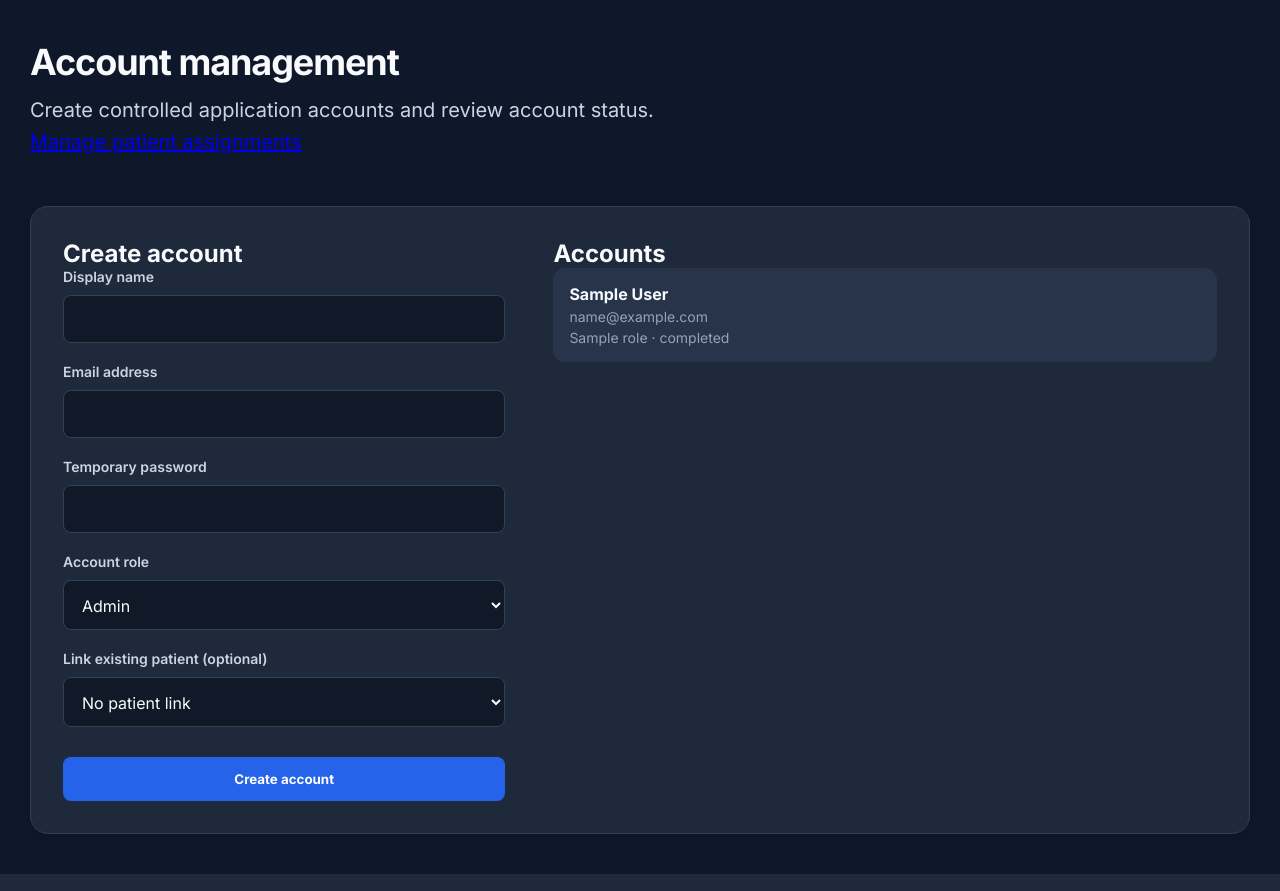
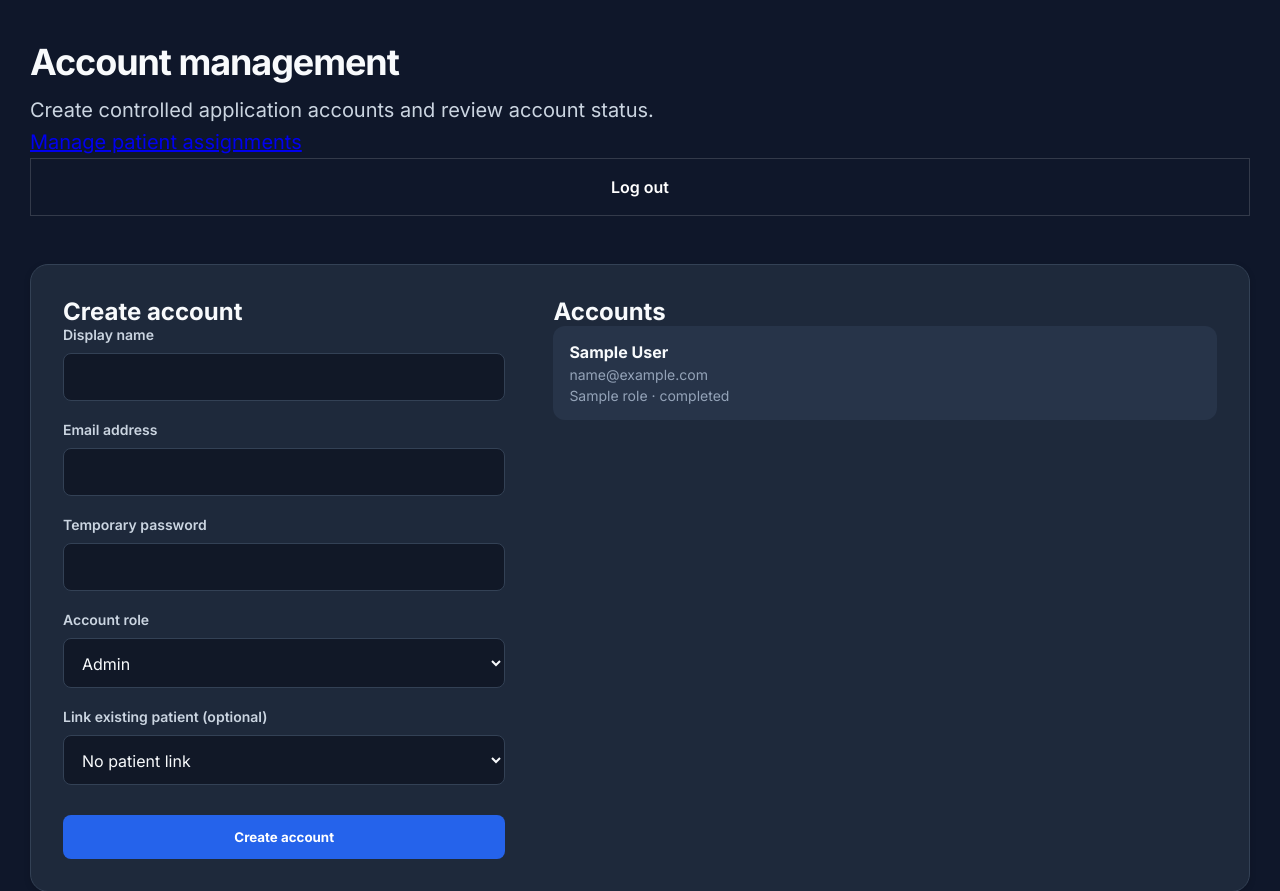
Before and after one commit to edgarespinoza312/rehab-assessment, a Python web app: template dashboard/templates/admin_accounts.html in a window 1280 px wide. Shown: the part 109-1000 px from the top of the page. Run offline with Jinja, Linux system fonts and the light colour scheme; the template is opened without the code that fills it: most values are stand-ins (such as "Sample title", 1, 10 or a date in 2020).

Commit message:
Add logout action to admin account management

```diff
--- a/dashboard/templates/admin_accounts.html
+++ b/dashboard/templates/admin_accounts.html
@@ -5,6 +5,10 @@
     <h1>Account management</h1>
     <p>Create controlled application accounts and review account status.</p>
     <p><a href="{{ url_for('patient_registry') }}">Manage patient assignments</a></p>
+    <form method="post" action="{{ url_for('logout') }}">
+        <input type="hidden" name="csrf_token" value="{{ csrf_token() }}">
+        <button class="secondary-button" type="submit">Log out</button>
+    </form>
 </section>
 {% if error %}<p class="auth-error" role="alert">{{ error }}</p>{% endif %}
 <section class="card account-management-grid">
```
